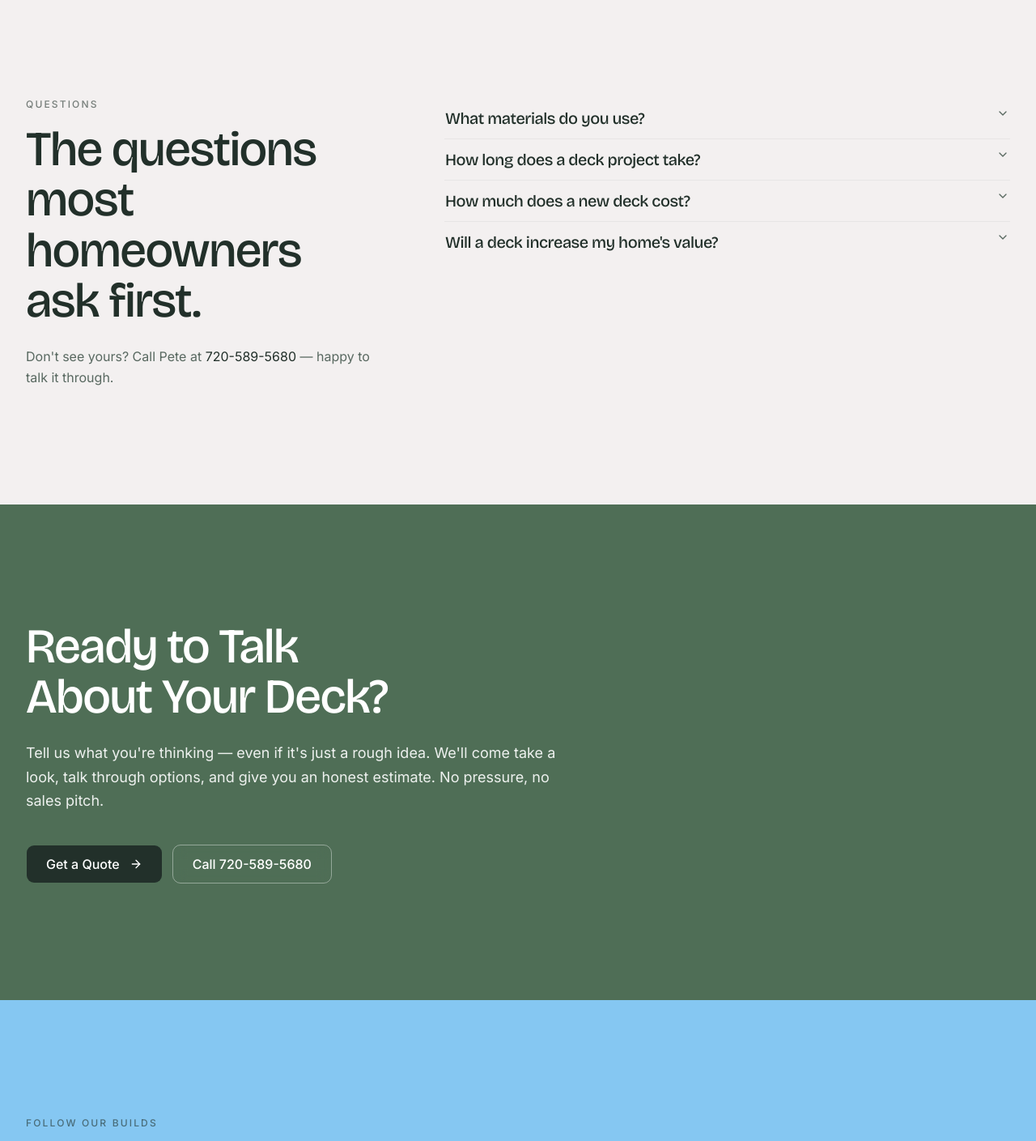
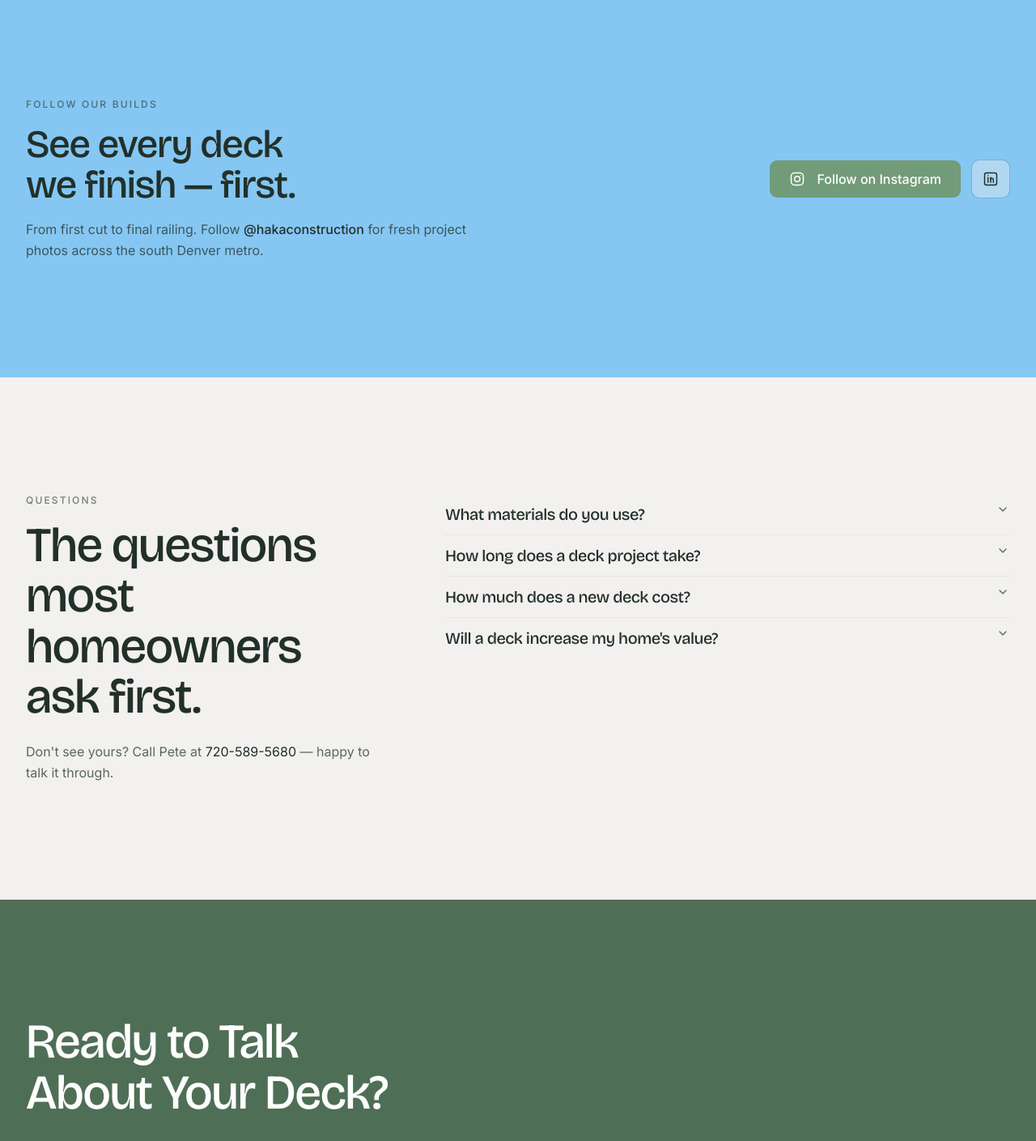
Before and after one commit to hello-savvy-aaron/hakadeck, a Next.js app: page / in a window 1280 px wide. Shown: the part 4140-5549 px from the top of the page at 81% size. Built offline with nearby package versions, Linux system fonts and the light colour scheme.

Commit message:
Move "Follow our builds" band above the FAQ on the home page
Relocate the Instagram follow band out of the site-wide layout and into
the home page directly above the FAQ section.

Co-Authored-By: Claude Opus 4.7 <noreply@anthropic.com>

```diff
--- a/app/(site)/layout.tsx
+++ b/app/(site)/layout.tsx
@@ -1,6 +1,5 @@
 import { SiteHeader } from "@/components/layout/site-header";
 import { SiteFooter } from "@/components/layout/site-footer";
-import { FollowBand } from "@/components/sections/follow-band";
 import { Toaster } from "@/components/ui/sonner";
 
 export default function SiteLayout({ children }: { children: React.ReactNode }) {
@@ -8,7 +7,6 @@ export default function SiteLayout({ children }: { children: React.ReactNode })
     <>
       <SiteHeader />
       <main className="flex-1">{children}</main>
-      <FollowBand />
       <SiteFooter />
       <Toaster
         position="bottom-right"
--- a/app/(site)/page.tsx
+++ b/app/(site)/page.tsx
@@ -3,6 +3,7 @@ import { StatsCounter } from "@/components/sections/stats-counter";
 import { Certifications } from "@/components/sections/certifications";
 import { ServicesPreview } from "@/components/sections/services-preview";
 import { ReviewsMarquee } from "@/components/sections/reviews-marquee";
+import { FollowBand } from "@/components/sections/follow-band";
 import { Faq } from "@/components/sections/faq";
 import { CtaFinal } from "@/components/sections/cta-final";
 import { Reveal } from "@/components/reveal";
@@ -23,6 +24,7 @@ export default function HomePage() {
         <Certifications />
       </Reveal>
       <ReviewsMarquee />
+      <FollowBand />
       <Reveal>
         <Faq />
       </Reveal>
```
